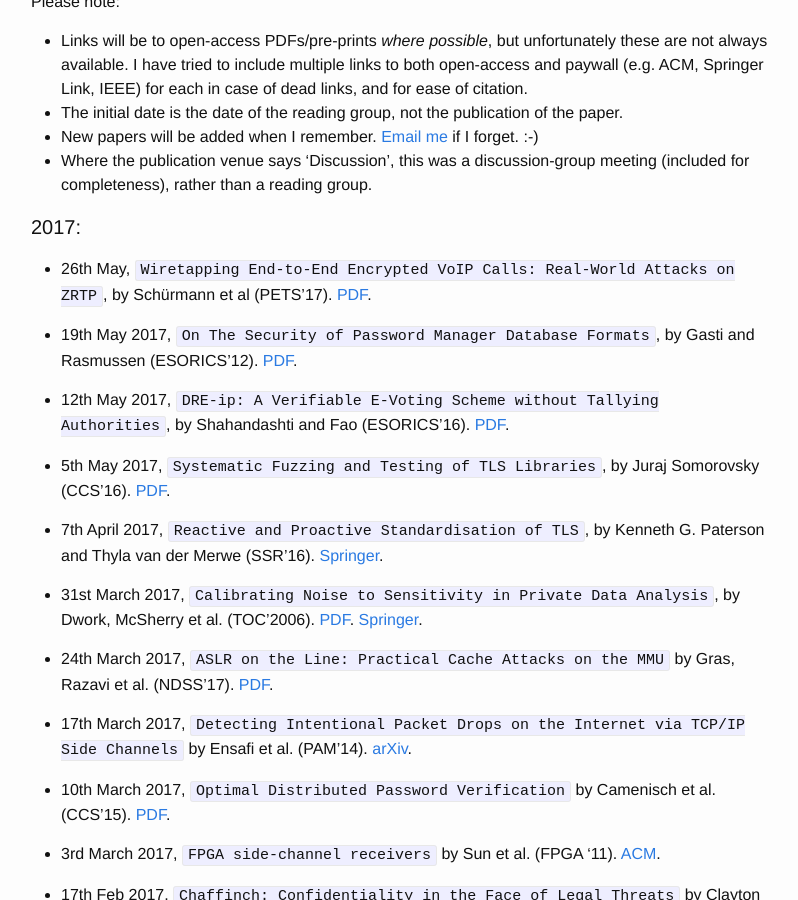
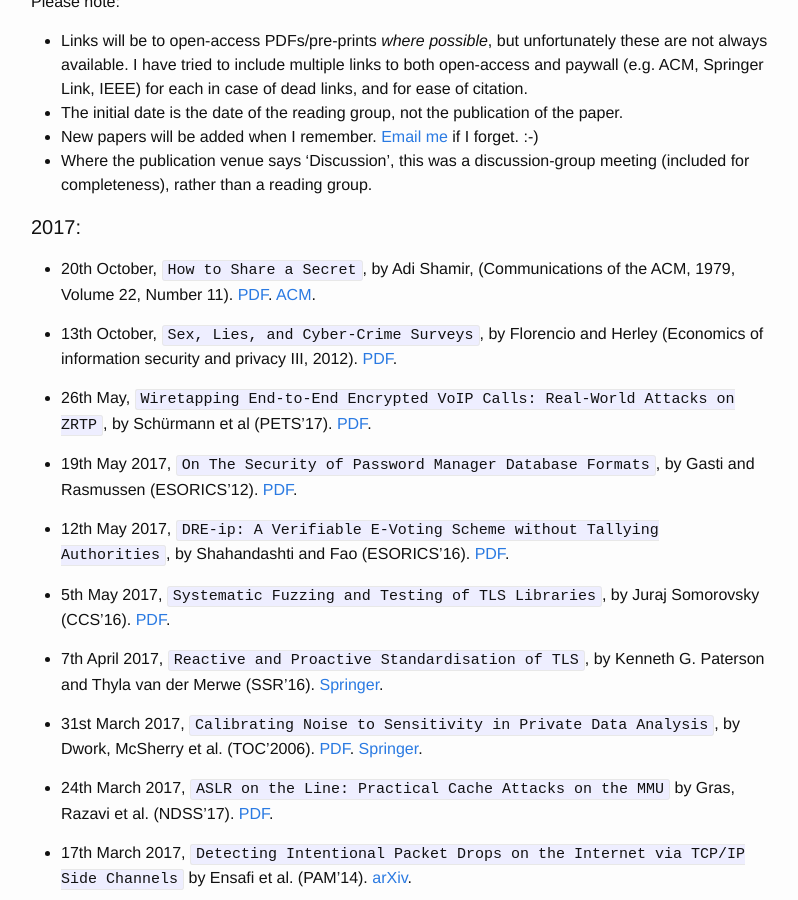
Before and after one commit to mpdehnel/ReadingGroup, a Jekyll site: the page built from index.md, in a window 1280 px wide and 900 px high, scrolled down 513 px. Shown: the whole window, without its empty margins (239-1037 px from the left). Built offline with Jekyll 4.4.1, drawn with Linux system fonts in a browser that asks for light colours.

Commit message:
add herley and shamir

```diff
--- a/index.md
+++ b/index.md
@@ -19,6 +19,10 @@ Please note:
 * Where the publication venue says 'Discussion', this was a discussion-group meeting (included for completeness), rather than a reading group.
 
 #### 2017:
+
+* 20th October, `How to Share a Secret`, by Adi Shamir, (Communications of the ACM, 1979, Volume 22, Number 11). [PDF](http://www.dtic.mil/get-tr-doc/pdf?AD=ADA069397). [ACM](https://dl.acm.org/citation.cfm?id=359176).
+
+* 13th October, `Sex, Lies, and Cyber-Crime Surveys`, by Florencio and Herley (Economics of information security and privacy III, 2012). [PDF](https://www.microsoft.com/en-us/research/wp-content/uploads/2011/06/SexLiesandCybercrimeSurveys.pdf).
 
 * 26th May, `Wiretapping End-to-End Encrypted VoIP Calls: Real-World Attacks on ZRTP`, by Schürmann et al (PETS'17). [PDF](https://petsymposium.org/2017/papers/issue3/paper01-2017-3-source.pdf).
 
```
